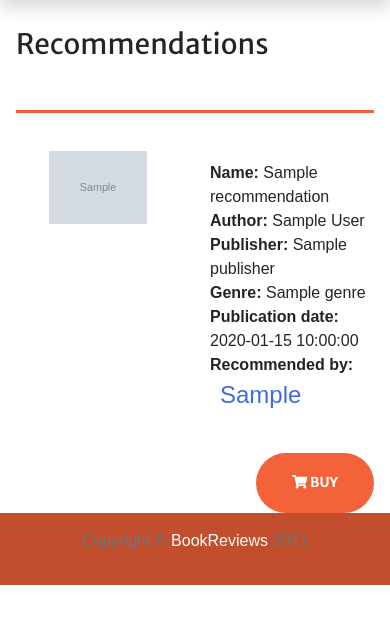
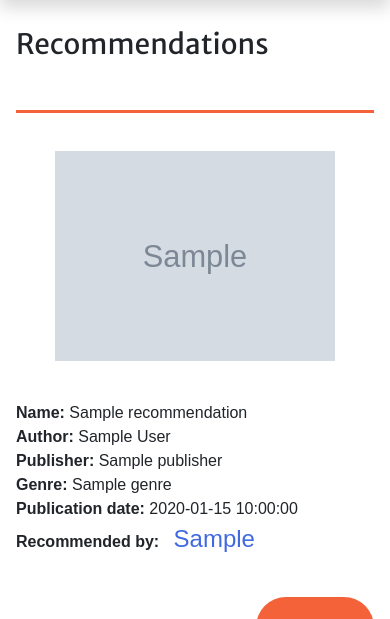
Before and after one commit to LongVN99/Milestone_Project_3, a Flask app: page /recommendations in a window 390 px wide. Shown: the part 72-691 px from the top of the page. Run offline with Flask 2, Linux system fonts and the light colour scheme; grey boxes marked "Sample" are stand-in pictures; a database or web service that is not in the repository returns one stand-in record (values such as "Sample title"); some libraries are stand-ins or nearby versions.

Commit message:
fix reponsive on phone

```diff
--- a/static/css/mystyles.css
+++ b/static/css/mystyles.css
@@ -172,8 +172,8 @@
 @media only screen and (max-width: 1000px) {
 .book_cover img {
     height: auto;
-    width: 60%;
-    margin-bottom: 15px;
+    width: 280px;
+    margin-bottom: 20px;
 }
 }
 
--- a/templates/recommendations.html
+++ b/templates/recommendations.html
@@ -45,5 +45,5 @@
         {% endfor %}
 
     </div>
-
+<br>
 {% endblock %}
```
